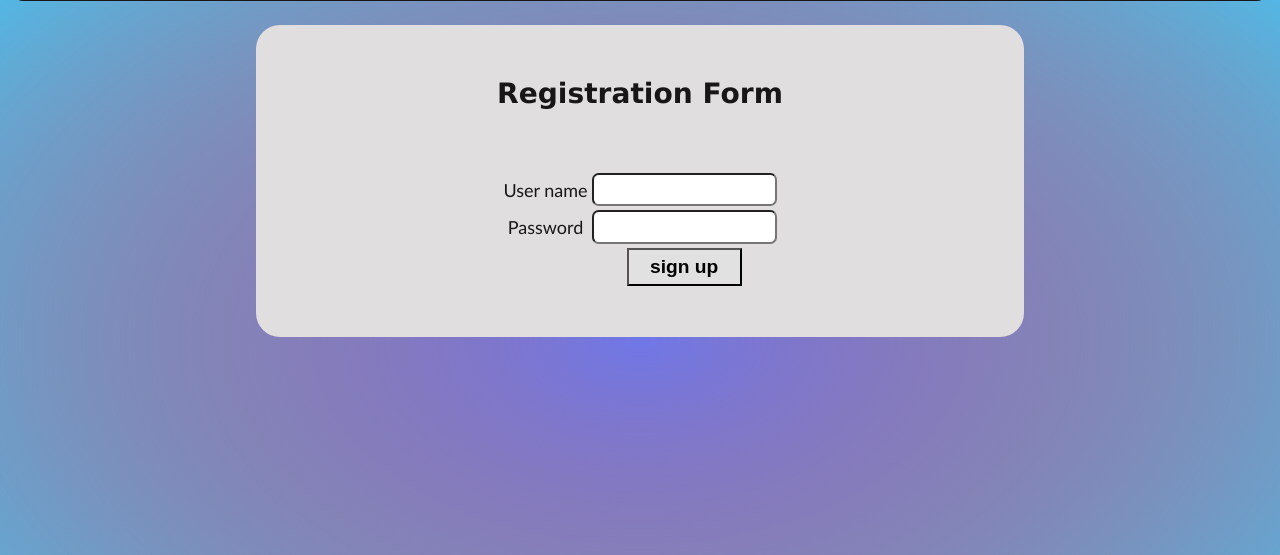
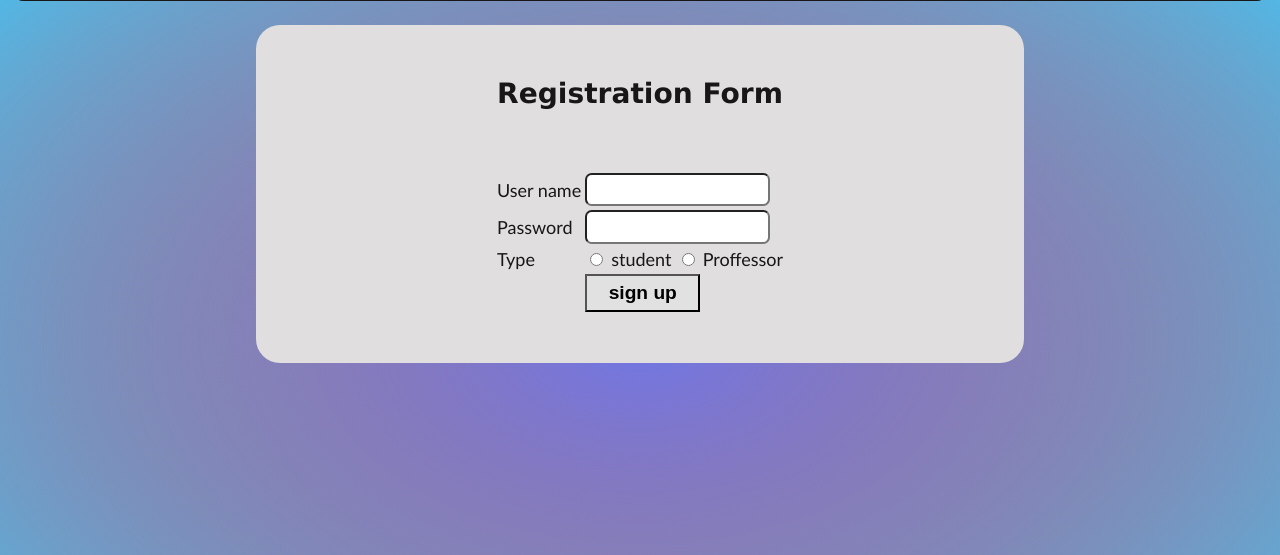
Before and after one commit to ahmedwelhakim/lms-quiz-project, a PHP site: page /registration.php in a window 1280 px wide. Shown: the part 61-616 px from the top of the page. Run offline with PHP 8.4, Linux system fonts and the light colour scheme; some libraries are stand-ins or nearby versions.

Commit message:
adding type student proff type to user

```diff
--- a/css/style.css
+++ b/css/style.css
@@ -73,6 +73,7 @@ body {
 .frm-table {
     padding-top: 2em;
     margin: auto;
+    text-align: left;
 }
 
 label {
@@ -81,7 +82,7 @@ label {
 }
 
 td {
-    text-align: center;
+    text-align: left;
 }
 
 .text-box {
--- a/js/regScript.js
+++ b/js/regScript.js
@@ -3,7 +3,16 @@ function ajax_post() {
     let url = "process/registration_process.php";
     let username = document.getElementById('user').value;
     let password = document.getElementById('pass').value;
-    let sendVar = "username=" + username + "&password=" + password;
+    let type;
+    if (document.getElementById('student').checked) {
+        type = document.getElementById('student').value;
+    } else {
+        type = document.getElementById('proffessor').value;
+    }
+
+
+
+    let sendVar = "username=" + username + "&password=" + password + "&type=" + type;
     xhr.open("POST", url);
     xhr.setRequestHeader("Content-type", "application/x-www-form-urlencoded");
     xhr.onreadystatechange = function() {
@@ -16,5 +25,11 @@ function ajax_post() {
             }
         }
     }
-    xhr.send(sendVar)
+
+    if (username == "" || password == "" || type == "") {
+        document.getElementById("status").innerHTML = "please fill all the data";
+    } else {
+        xhr.send(sendVar);
+    }
+
 }
--- a/process/login_process.php
+++ b/process/login_process.php
@@ -19,12 +19,12 @@ if(isset($_POST['username']))
 
 
     //Query the database
-    $result=mysqli_query($conn,"select * From quizregistration where user ='$username' ") or die("failed to quert db".mysqli_error($conn));
+    $result=mysqli_query($conn,"select * From user where username ='$username' ") or die("failed to quert db".mysqli_error($conn));
 
     $row = mysqli_fetch_array($result);
 
 
-    if($row!= null && $row['user'] == $username && crypt($password, $row['pass']) == $row['pass'])
+    if($row!= null && $row['username'] == $username && crypt($password, $row['password']) == $row['password'])
     {
         $_SESSION['username']=$username;
        echo"success";
--- a/registration.php
+++ b/registration.php
@@ -27,7 +27,7 @@
     <div class="body-container">
         <div class="main-body">
             <div id="frm">
-            <h3>Registration Form</h3>
+                <h3>Registration Form</h3>
                 <form method="post" action="javascript:void(0)">
 
                     <table class="frm-table">
@@ -52,6 +52,19 @@
                         </tr>
 
                         <tr>
+                            <td>
+                                <label>Type</label>
+                            </td>
+                            <td>
+
+                                <input type="radio" id="student" name="type" value="S">
+                                <label for="student">student</label>
+                                <input type="radio" id="proffessor" name="type" value="P">
+                                <label for="proffessor">Proffessor</label><br>
+
+                            </td>
+                        </tr>
+                        <tr>
                             <td></td>
                             <td>
                                 <input class="btn" type="submit" id="btn" value="sign up" onclick="ajax_post()" />
```
Also changed, not shown: db/Database Creation.sql (+4 -8 lines), process/registration_process.php (+13 -17 lines).
